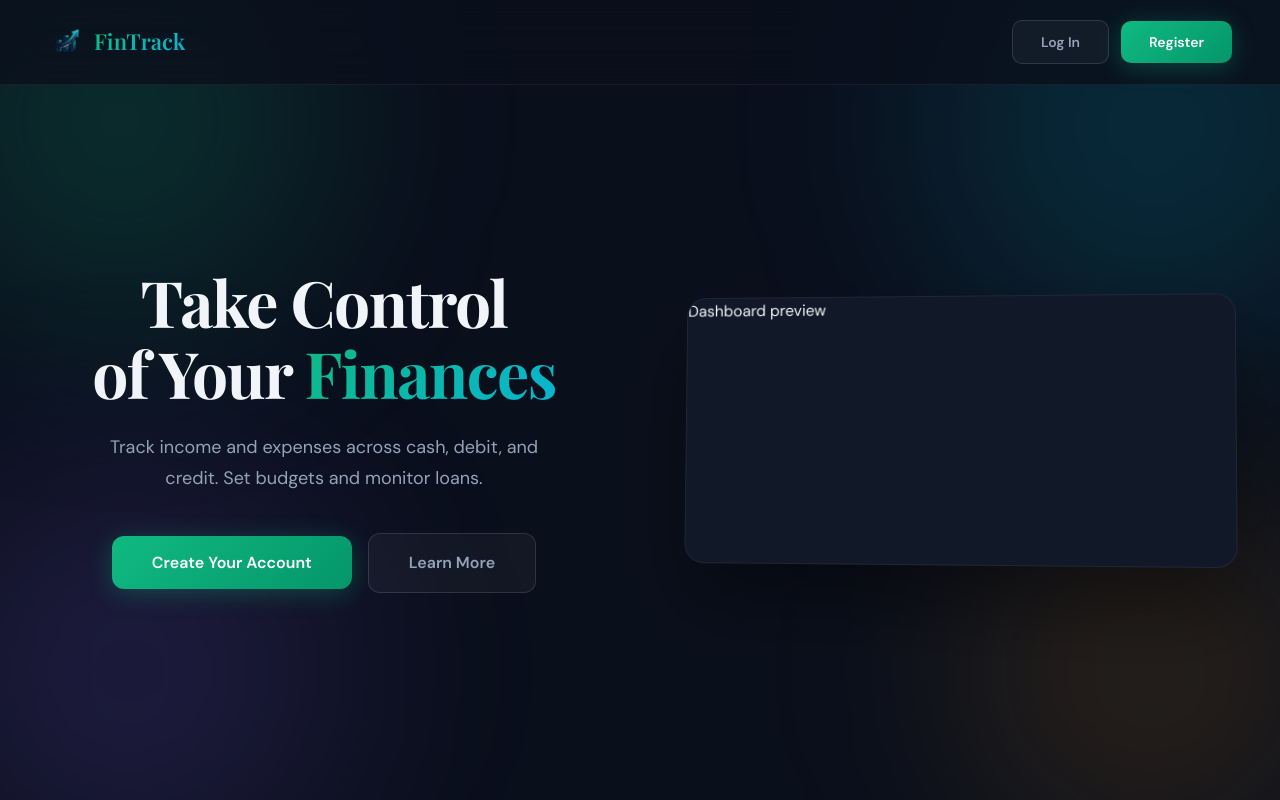
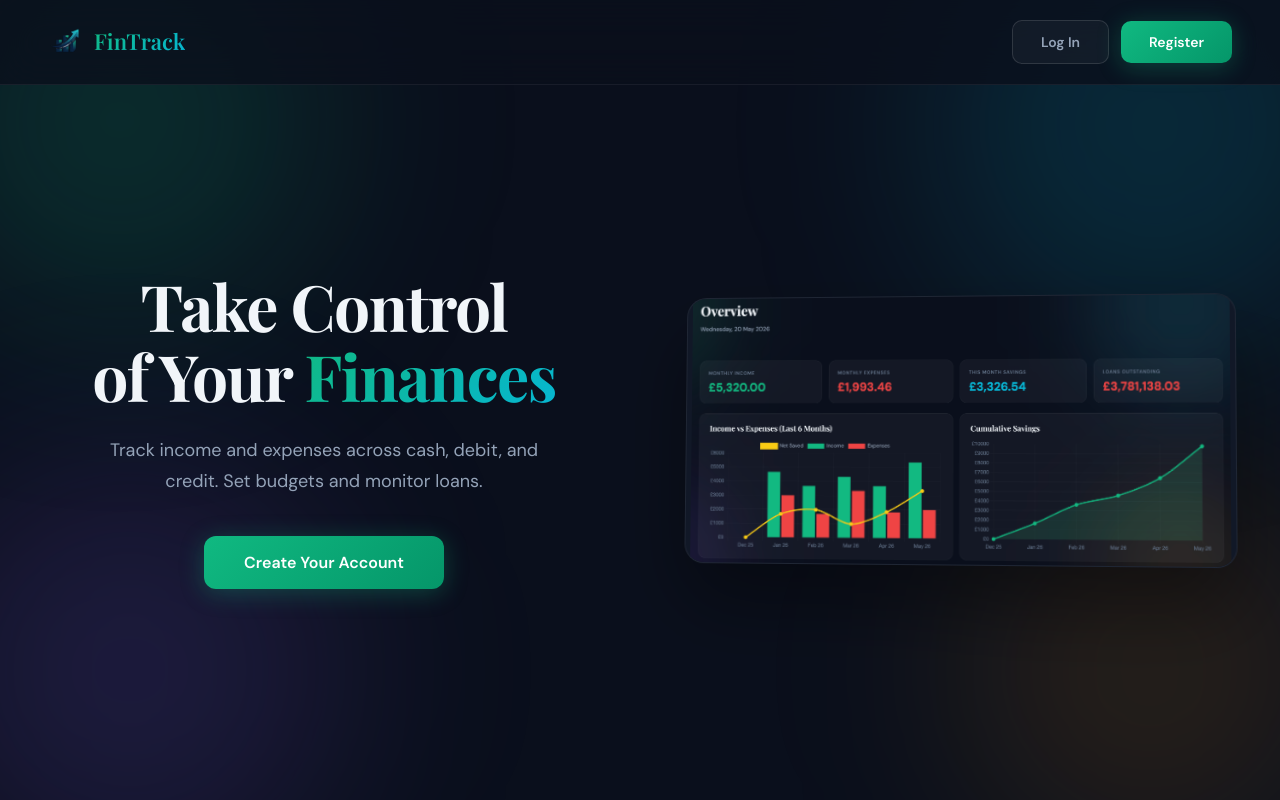
Before and after one commit to Birkbeck/bsc-project-source-code-2025-6-blackdiamond1321, a FastAPI app: page / in a window 1280 px wide. Run offline with FastAPI, Linux system fonts and the light colour scheme; parts of the project's set-up code (start-up, migrations or seed data) failed here and were passed over.

Commit message:
feat add dashboard screenshot to landing

```diff
--- a/frontend/templates/public/index.html
+++ b/frontend/templates/public/index.html
@@ -42,11 +42,12 @@
                 <p>Track income and expenses across cash, debit, and credit. Set budgets and monitor loans.</p>
                 <div class="hero-buttons">
                     <button class="btn btn--primary btn--large" id="get_str_btn">Create Your Account</button>
-                    <a href="/" class="btn btn--ghost btn--large">Learn More</a>
                 </div>
             </div>
             <div class="hero-visual">
-                <div class="dashboard-preview">Dashboard preview</div>
+                <div class="dashboard-preview">
+                    <img src="/images/dashboard.png" alt="Dashboard preview" class="dashboard-preview-img">
+                </div>
             </div>
         </div>
     </section>
```
Also changed, not shown: images/dashboard.png (added).
